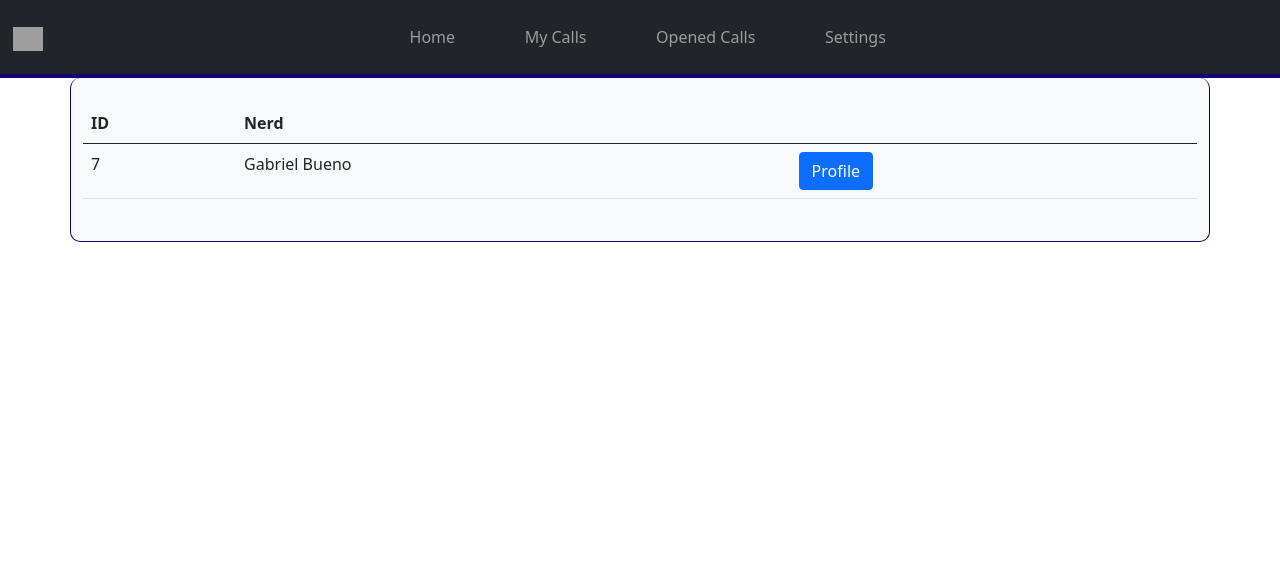
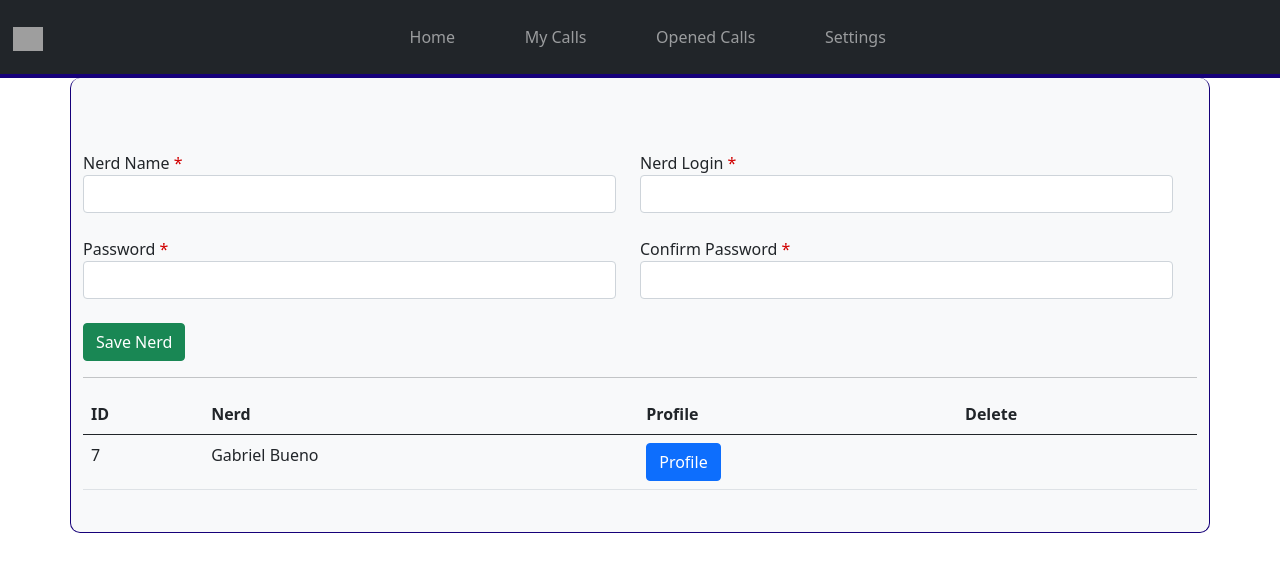
Before and after one commit to lugabrielbueno/nerdhelper, a Django app: page /nerds/list in a window 1280 px wide. Shown: the top 572 px of the page. Run offline with Django 3.2, Linux system fonts and the light colour scheme; data comes from the database, SQL or seed files in the repository; both versions use the stored data as it was after the commit; some libraries are stand-ins or nearby versions; grey boxes are pictures that could not be loaded.

Commit message:
Creating CRUD nerds and handling errors with try except

```diff
--- a/src/calls/models.py
+++ b/src/calls/models.py
@@ -14,3 +14,4 @@ class Call(models.Model):
     statusCall = models.IntegerField(default=0,null=False,blank=False)
     solutionCall = models.TextField(default='',null=False,blank=False)
     nerdCall = models.IntegerField(default=0)
+    dateTimeCall = models.DateTimeField(auto_now_add=True, blank=True)
--- a/src/calls/views.py
+++ b/src/calls/views.py
@@ -28,7 +28,7 @@ def calls_detail_view(request, id):
         "status": Status.objects.all(),
         "priorities": Priority.objects.all(),
         "categories": Category.objects.all(),
-        # "nerdName": nerdName
+        "nerds": Nerd.objects.all()
     }
 
     return render(request, "calls/detail.html", context)
--- a/src/nerdhelper/urls.py
+++ b/src/nerdhelper/urls.py
@@ -20,7 +20,7 @@ from priorities.views import priorities_list_view,priorities_create_view,priorit
 from categories.views import categories_list_view,categories_create_view,categories_update_view,categories_delete_view
 from status.views import status_list_view,status_create_view,status_update_view,status_delete_view
 from calls.views import calls_list_view,calls_detail_view
-from nerds.views import nerd_detail_view,nerd_list_view
+from nerds.views import nerd_detail_view,nerd_list_view,nerd_create_view,nerd_delete_view
 
 urlpatterns = [
     path('', home_view, name='home'),
@@ -41,5 +41,7 @@ urlpatterns = [
     path('calls/<int:id>/detail', calls_detail_view, name='callsdetail'),
     path('nerds/<int:id>/detail', nerd_detail_view, name='nerdsdetail'),
     path('nerds/list', nerd_list_view, name='nerds'),
+    path('nerds/create', nerd_create_view, name='nerdscreate'),
+    path('nerds/<int:id>/delete', nerd_delete_view, name='nerdsdelete'),
     path('admin/', admin.site.urls)
 ]
--- a/src/nerds/models.py
+++ b/src/nerds/models.py
@@ -4,3 +4,5 @@ from django.db import models
 class Nerd(models.Model):
     nerdName = models.CharField(max_length=120,null=False,blank=False)
     nerdFowards = models.IntegerField(default=0,null=False,blank=False)
+    nerdLogin = models.CharField(max_length=30,default=0,null=False,blank=False)
+    nerdPassword = models.CharField(max_length=100,default=0,null=False,blank=False)
--- a/src/nerds/views.py
+++ b/src/nerds/views.py
@@ -1,13 +1,15 @@
+from django.core.exceptions import ValidationError
 from django.shortcuts import render
 from .models import Nerd
 from calls.models import Call
-from categories.models import Category
-
+from nerds.models import Nerd
+from django import forms
+from django.contrib import messages
+import bcrypt
 # Create your views here.
 
 
 def nerd_list_view(request, *args, **kwargs):
-
 
     context = {
         "nerds": Nerd.objects.all()
@@ -15,15 +17,88 @@ def nerd_list_view(request, *args, **kwargs):
     return render(request, 'nerds/list.html', context)
 
 
-def nerd_detail_view(request,id, *args, **kwargs):
+def nerd_detail_view(request, id, *args, **kwargs):
 
-
-    qttByCateg = Call.objects.raw("SELECT COUNT(id) as quantity FROM calls_call WHERE nerdCall = '"+str(id) + "' GROUP BY categoryCall ").columns
-
-    print(qttByCateg)
+    qttByCateg = Call.objects.raw(
+        "SELECT COUNT(id) as quantity FROM calls_call WHERE nerdCall = '"+str(id) + "' GROUP BY categoryCall ").columns
 
     context = {
         "nerd": Nerd.objects.get(id=id),
         "solveds": qttByCateg
     }
     return render(request, 'nerds/detail.html', context)
+
+
+def nerd_create_view(request, *args, **kwargs):
+
+    try:
+        if request.method == 'POST':
+            nerd = Nerd()
+            nerd.nerdName = request.POST['nerdName']
+            nerd.nerdLogin = request.POST['nerdLogin']
+
+            loginExists = Call.objects.raw(
+                "SELECT id FROM nerds_nerd WHERE nerdName = '"+str(request.POST['nerdName']) + "' ")
+
+            if not loginExists:
+
+                pass_1 = request.POST['pass']
+                pass_confirm = request.POST['confirmPass']
+
+                if len(pass_1) < 8:
+                    raise Exception(messages.info(
+                        request, "This field requires at least 8 characters"))
+
+                if not nerd.nerdName:
+                    raise forms.ValidationError(messages.info(
+                        request, "This field is required"))
+                if not nerd.nerdLogin:
+                    raise forms.ValidationError(messages.info(
+                        request, "This field is required"))
+                if not pass_1:
+                    raise forms.ValidationError(messages.info(
+                        request, "This field is required"))
+
+                if pass_1 != pass_confirm:
+                    raise forms.ValidationError(messages.info(
+                        request, "The passwords do not match"))
+
+                nerd.nerdPassword = bcrypt.hashpw(
+                    pass_confirm.encode('utf-8'), bcrypt.gensalt())
+
+                nerd.save()
+                messages.success(request, "Nerd successfully registered")
+            else:
+                raise Exception("This login alredy exists")
+
+    except Exception as val_err:
+        messages.error(request, val_err)
+
+    except ValidationError as val_err:
+        messages.error(request, val_err)
+
+
+    context = {
+        "nerds": Nerd.objects.all()
+    }
+    return render(request, "nerds/list.html", context)
+
+
+def nerd_delete_view(request, id, *args, **kwargs):
+
+    if request.method == 'POST':
+
+        Ner = Nerd.objects.get(id=request.POST['nerdId'])
+
+        Ner.delete()
+
+        messages.success(request, 'Successfully deleted')
+
+        nerds = {"nerds": Nerd.objects.all()}
+
+        return render(request, 'nerds/list.html', nerds)
+
+    else:
+        nerds = {"nerd": Nerd.objects.get(id=id)}
+
+        return render(request, 'nerds/nerd_delete.html', nerds)
--- a/src/templates/nerds/list.html
+++ b/src/templates/nerds/list.html
@@ -3,6 +3,56 @@
 {% block content %}
 
 
+<div class="row">
+
+    <div class="messages">
+        {% for message in messages %}
+        {% if message.level == DEFAULT_MESSAGE_LEVELS.SUCCESS %}
+        <div class="alert alert-success" role="alert"> {{ message }} </div>
+        {% else %}
+        <div class="alert alert-danger" role="alert"> {{ message }} </div>
+        {% endif %}
+        {% endfor %}
+    </div>
+
+    <form action="{% url 'nerdscreate' %}"  class="row g-4"  method="POST">{% csrf_token%}
+        <div class="col-md-6">
+            <div class="form-group">
+                <label class="control-label">Nerd Name <span class="required">*</span></label>
+                <input type="text" name="nerdName" required class="form-control">
+            </div>
+        </div>
+
+        <div class="col-md-6">
+            <div class="form-group">
+                <label class="control-label">Nerd Login <span class="required">*</span></label>
+                <input type="text" name="nerdLogin" required class="form-control">
+            </div>
+        </div>
+
+        <div class="col-md-6">
+            <div class="form-group">
+                <label class="control-label">Password <span class="required">*</span></label>
+                <input type="password" name="pass" required class="form-control">
+            </div>
+        </div>
+        <div class="col-md-6">
+            <div class="form-group">
+                <label class="control-label">Confirm Password <span class="required">*</span></label>
+                <input type="password" name="confirmPass" required class="form-control">
+            </div>
+        </div>
+
+        <div class="col-md-12">
+            <div class="form-group">
+                <button class="btn btn-success"><i class="fa fa-save"></i> Save Nerd</button>
+            </div>
+        </div>
+    </form>
+</div>
+
+{% if nerds %}
+<hr>
 
 <div class="row">
     <div class="col-md-12">
@@ -13,7 +63,8 @@
                     <tr>
                         <th>ID</th>
                         <th>Nerd</th>
-                        <th></th>
+                        <th>Profile</th>
+                        <th>Delete</th>
                     </tr>
                 </thead>
                 <tbody>
@@ -21,7 +72,10 @@
                     <tr>
                         <td>{{nerd.id}}</td>
                         <td>{{nerd.nerdName}}</td>
-                        <td><a class="btn btn-primary" href="{% url 'nerdsdetail' nerd.id %}"> <i class="fa fa-eye"></i> Profile</a> </td>
+                        <td><a class="btn btn-primary" href="{% url 'nerdsdetail' nerd.id %}"> <i class="fa fa-eye"></i>
+                                Profile</a> </td>
+                        <td><a href="{% url 'nerdsdelete' id=nerd.id %}" class="btn "><i class="fa fa-times"></i></a>
+                        </td>
                     </tr>
                     {% endfor %}
                 </tbody>
@@ -31,5 +85,6 @@
         </div>
     </div>
 </div>
+{% endif %}
 
 {% endblock content %}
```
Also changed, not shown: src/pages/views.py (+33 -25 lines), src/templates/calls/detail.html (+35 -11 lines), src/templates/calls/list.html (+3 -7 lines), src/templates/home.html (+13 -2 lines), src/templates/nerds/detail.html (+5 -6 lines), src/db.sqlite3.
